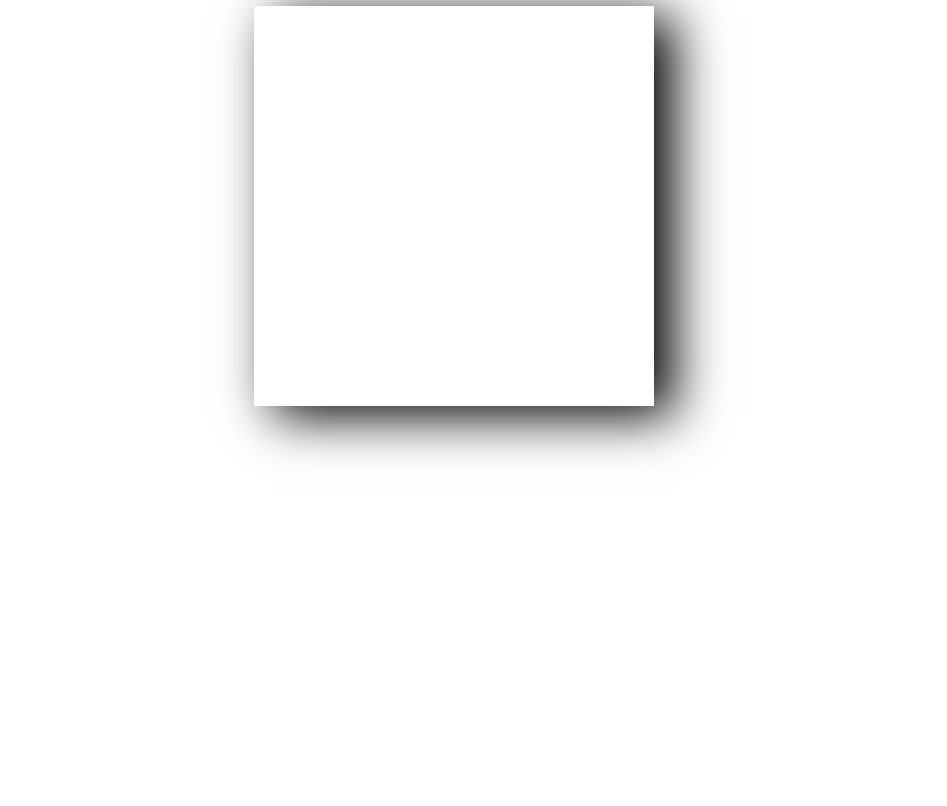
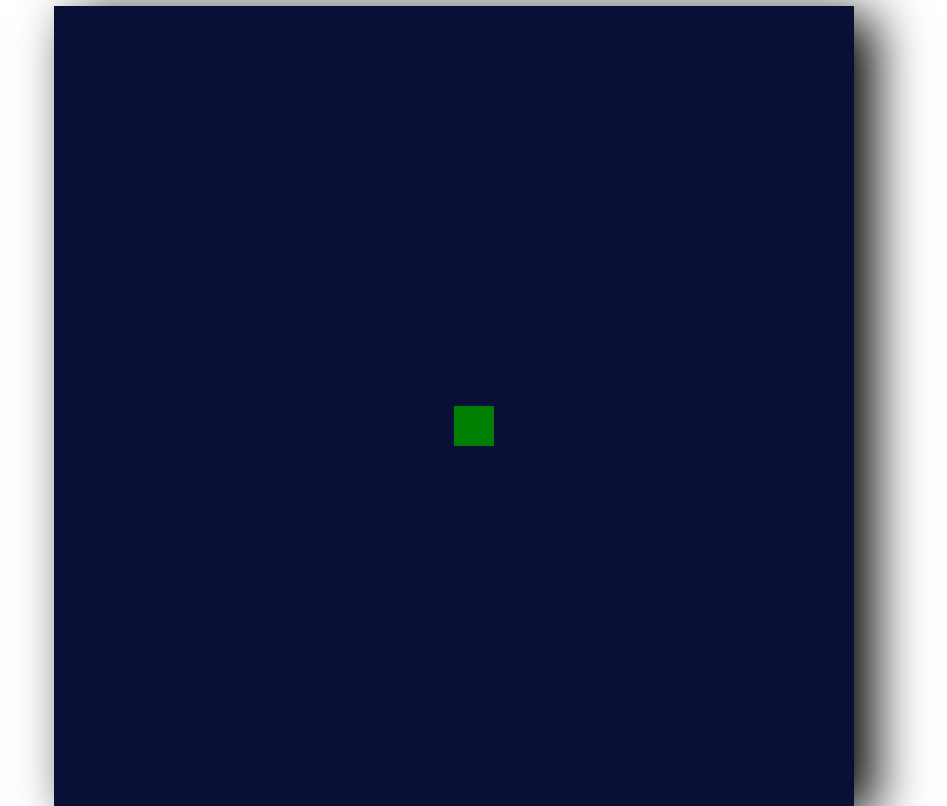
Before and after one commit to EngineNeo/snakegameJS, a plain HTML site: page snakegame.html in a window 1280 px wide. Shown: the part 75-881 px from the top of the page, without its empty margins (186-1133 px from the left). Before the commit the page ends 800 px from the top, so only its background shows below. Drawn offline with Linux system fonts and the light colour scheme.

Commit message:
Added snake with movement

```diff
--- a/snakegame.html
+++ b/snakegame.html
@@ -32,7 +32,7 @@
 </head>
 <body>
     <h1>Snake Game</h1>
-    <canvas id="game" width="400" height="400"/>
+    <canvas id="game" width="800" height="800"/>
     <script src="snakegame.js"></script>
 </body>
 </html>
--- a/snakegame.js
+++ b/snakegame.js
@@ -1 +1,76 @@
-console.log('yo')
+const canvas = document.getElementById('game')
+const cvs = canvas.getContext('2d');
+
+//speed the game updates the render
+let speed = 7;
+
+let tileCount = canvas.width / 20;
+let tileSize = tileCount;
+let headX = 10;
+let headY = 10;
+
+// snake speed
+let xVel = 0;
+let yVel = 0;
+
+//View game loop
+function drawGame() {
+    makeScreen();
+    changeSnakePosition();
+    drawSnake();
+    setTimeout(drawGame, 1000/ speed)
+}
+
+//Drawing the background
+function makeScreen() {
+    cvs.fillStyle = '#0A0F36';
+    cvs.fillRect(0, 0, canvas.width, canvas.height);
+}
+
+function drawSnake() {
+    cvs.fillStyle = 'green';
+    cvs.fillRect(headX * tileCount, headY * tileCount, tileSize, tileSize)
+}
+
+function changeSnakePosition() {
+    headX = headX + xVel;
+    headY = headY + yVel;
+}
+
+document.body.addEventListener('keydown', keyDown);
+
+function keyDown(event) {
+    //up
+    if (event.keyCode == 87){
+        if (yVel === 1)
+            return;
+        yVel = -1;
+        xVel = 0;
+    }
+
+    //down
+    if (event.keyCode === 83){
+        if (yVel === -1)
+            return;
+        yVel = 1;
+        xVel = 0;
+    }
+
+    //right
+    if (event.keyCode === 68){
+        if (xVel === -1)
+            return;
+        yVel = 0;
+        xVel = 1;
+    }
+
+    //left
+    if (event.keyCode === 65){
+        if (xVel === 1)
+            return;
+        yVel = 0;
+        xVel = -1;
+    }
+}
+
+drawGame();
```
